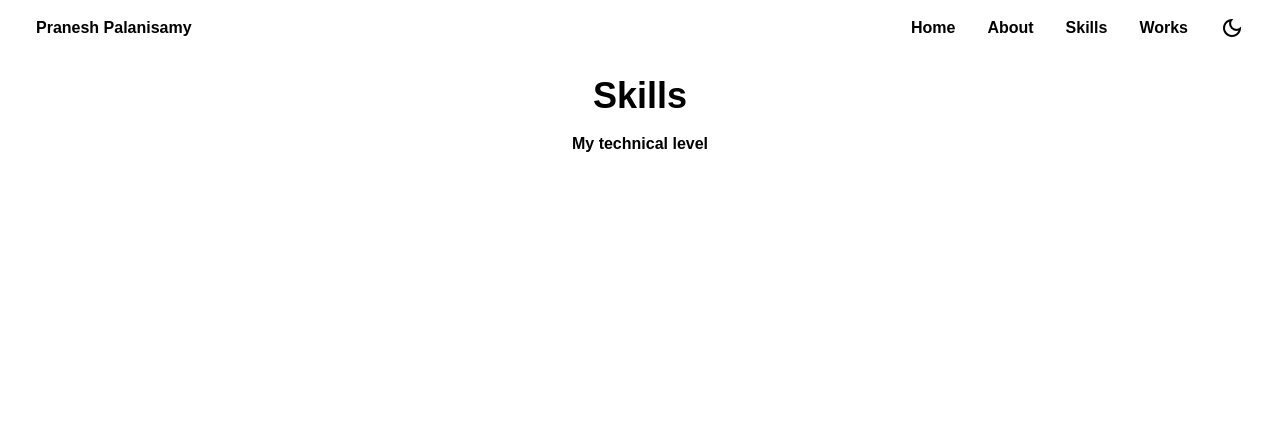
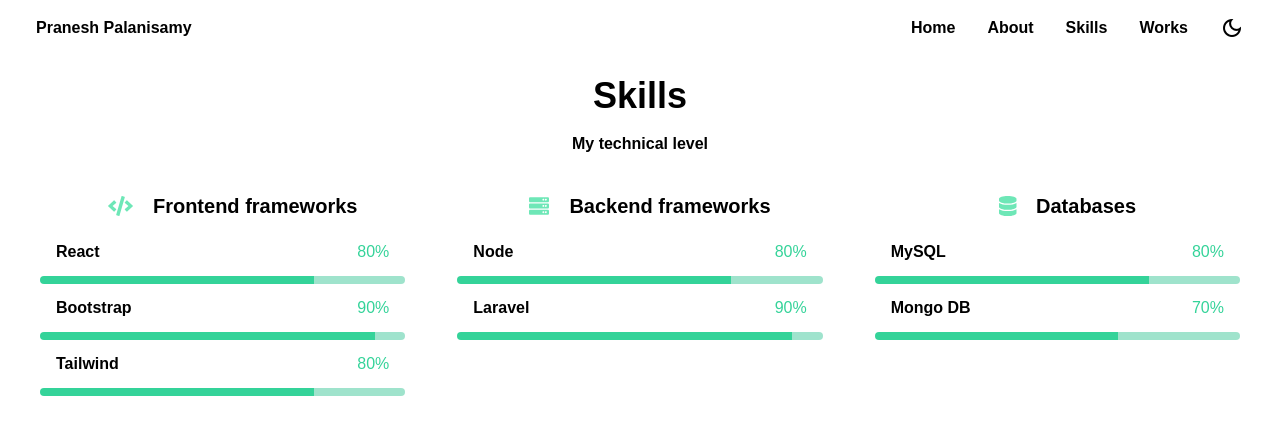
Before and after one commit to Pranesh-vimal/portfolio-react, a React (Create React App) app: page /skills in a window 1280 px wide. Shown: the top 434 px of the page. Built offline with nearby package versions, Linux system fonts and the light colour scheme.

Commit message:
Skill.js added

```diff
--- a/src/components/Skills.js
+++ b/src/components/Skills.js
@@ -2,7 +2,10 @@ import React from "react";
 
 function Skills() {
     return (
-        <div className="container mx-auto md:px-5 my-2 md:my-5">
+        <div
+            className="container mx-auto md:px-5 my-12 md:my-5"
+            data-aos="fade-up"
+        >
             <div className="text-center">
                 <h1 className="font-extrabold py-2 text-2xl md:text-4xl dark:text-white">
                     Skills
@@ -11,6 +14,122 @@ function Skills() {
                     My technical level
                 </p>
             </div>
+            <div className="md:my-5 grid grid-cols-1 md:grid-cols-3 gap-1 md:gap-3">
+                <div className="p-2 text-center flex flex-col">
+                    <h1 className="font-extrabold md:text-xl">
+                        <i className="fas fa-code text-green-300 font-extrabold mx-5"></i>
+                        <span className="dark:text-white">
+                            Frontend frameworks
+                        </span>
+                    </h1>
+                    <div className="py-2 mx-3">
+                        <div className="p-2 flex flex-wrap justify-between">
+                            <p className="py-1 px-2 font-bold dark:text-white">
+                                React
+                            </p>
+                            <p className="py-1 px-2 text-green-400 font-thin">
+                                80%
+                            </p>
+                        </div>
+                        <div className="flex">
+                            <div className="w-9/12 bg-green-400 h-2 rounded-l-full"></div>
+                            <div className="w-3/12 bg-green-500 bg-opacity-40 h-2 rounded-r-full"></div>
+                        </div>
+                        <div className="p-2 flex flex-wrap justify-between">
+                            <p className="py-1 px-2 font-bold dark:text-white">
+                                Bootstrap
+                            </p>
+                            <p className="py-1 px-2 text-green-400 font-thin">
+                                90%
+                            </p>
+                        </div>
+                        <div className="flex">
+                            <div className="w-11/12 bg-green-400 h-2 rounded-l-full"></div>
+                            <div className="w-1/12 bg-green-500 bg-opacity-40 h-2 rounded-r-full"></div>
+                        </div>
+                        <div className="p-2 flex flex-wrap justify-between">
+                            <p className="py-1 px-2 font-bold dark:text-white">
+                                Tailwind
+                            </p>
+                            <p className="py-1 px-2 text-green-400 font-thin">
+                                80%
+                            </p>
+                        </div>
+                        <div className="flex">
+                            <div className="w-9/12 bg-green-400 h-2 rounded-l-full"></div>
+                            <div className="w-3/12 bg-green-500 bg-opacity-40 h-2 rounded-r-full"></div>
+                        </div>
+                    </div>
+                </div>
+                <div className="p-2 text-center flex flex-col">
+                    <h1 className="font-extrabold md:text-xl">
+                        <i className="fas fa-server text-green-300 font-extrabold mx-5"></i>
+                        <span className="dark:text-white">
+                            Backend frameworks
+                        </span>
+                    </h1>
+                    <div className="py-2 mx-3">
+                        <div className="p-2 flex flex-wrap justify-between">
+                            <p className="py-1 px-2 font-bold dark:text-white">
+                                Node
+                            </p>
+                            <p className="py-1 px-2 text-green-400 font-thin">
+                                80%
+                            </p>
+                        </div>
+                        <div className="flex">
+                            <div className="w-9/12 bg-green-400 h-2 rounded-l-full"></div>
+                            <div className="w-3/12 bg-green-500 bg-opacity-40 h-2 rounded-r-full"></div>
+                        </div>
+                        <div className="p-2 flex flex-wrap justify-between">
+                            <p className="py-1 px-2 font-bold dark:text-white">
+                                Laravel
+                            </p>
+                            <p className="py-1 px-2 text-green-400 font-thin">
+                                90%
+                            </p>
+                        </div>
+                        <div className="flex">
+                            <div className="w-11/12 bg-green-400 h-2 rounded-l-full"></div>
+                            <div className="w-1/12 bg-green-500 bg-opacity-40 h-2 rounded-r-full"></div>
+                        </div>
+                    </div>
+                </div>
+                <div className="p-2 text-center flex flex-col">
+                    <h1 className="font-extrabold md:text-xl">
+                        <i className="fas fa-database text-green-300 font-extrabold mx-5"></i>
+                        <span className="dark:text-white">
+                            Databases
+                        </span>
+                    </h1>
+                    <div className="py-2 mx-3">
+                        <div className="p-2 flex flex-wrap justify-between">
+                            <p className="py-1 px-2 font-bold dark:text-white">
+                                MySQL
+                            </p>
+                            <p className="py-1 px-2 text-green-400 font-thin">
+                                80%
+                            </p>
+                        </div>
+                        <div className="flex">
+                            <div className="w-9/12 bg-green-400 h-2 rounded-l-full"></div>
+                            <div className="w-3/12 bg-green-500 bg-opacity-40 h-2 rounded-r-full"></div>
+                        </div>
+                        <div className="p-2 flex flex-wrap justify-between">
+                            <p className="py-1 px-2 font-bold dark:text-white">
+                                Mongo DB
+                            </p>
+                            <p className="py-1 px-2 text-green-400 font-thin">
+                                70%
+                            </p>
+                        </div>
+                        <div className="flex">
+                            <div className="w-8/12 bg-green-400 h-2 rounded-l-full"></div>
+                            <div className="w-4/12 bg-green-500 bg-opacity-40 h-2 rounded-r-full"></div>
+                        </div>
+                    </div>
+                </div>
+            </div>
         </div>
     );
 }
```
